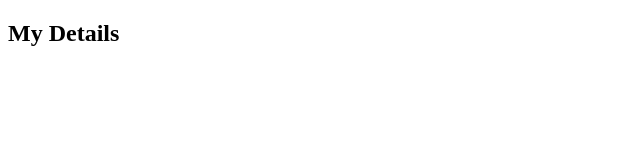
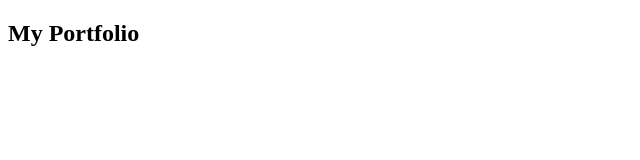
Before and after one commit to sg-apps/My-Details, a website: page src/index.html in a window 1280 px wide. Shown: the full height of the page, 0-640 px from the left. Drawn offline with Linux system fonts and the light colour scheme.

Commit message:
Update index.html

```diff
--- a/src/index.html
+++ b/src/index.html
@@ -7,6 +7,6 @@
         <title>Document</title>
     </head>
     <body>
-        <h2>My Details</h2>
+        <h2>My Portfolio</h2>
     </body>
 </html>
```
